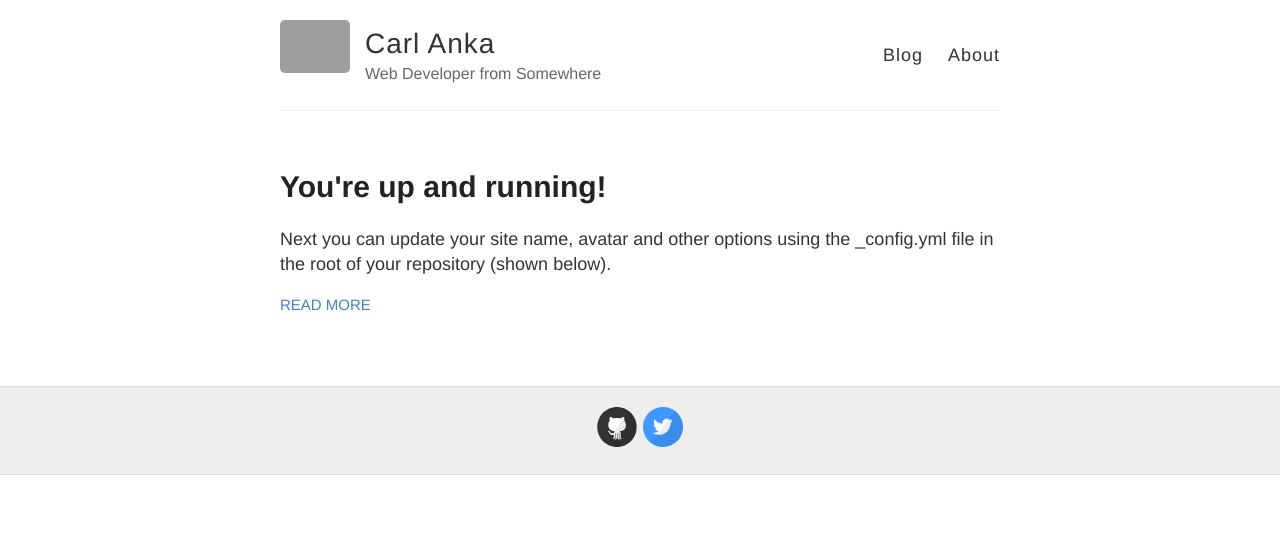
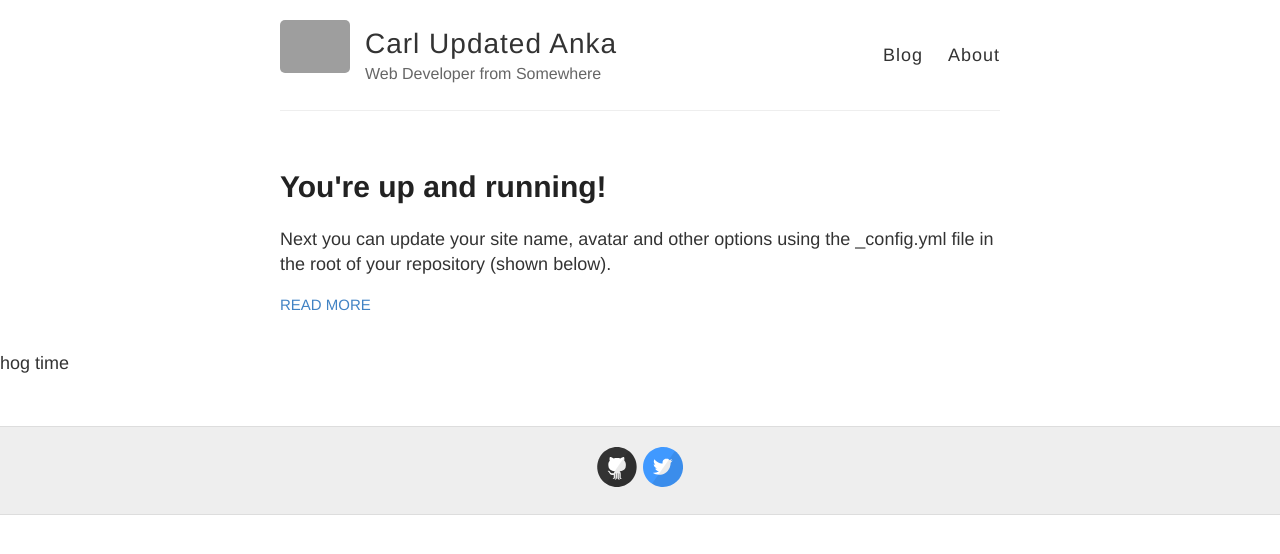
Before and after one commit to hatwell/carlanka, a Jekyll site: the page built from index.html, in a window 1280 px wide. Shown: the top 554 px of the page. Built offline with Jekyll 4.4.1, drawn with Linux system fonts in a browser that asks for light colours; grey boxes are pictures that could not be loaded.

```diff
--- a/_config.yml
+++ b/_config.yml
@@ -3,7 +3,7 @@
 #
 
 # Name of your site (displayed in the header)
-name: Carl Anka
+name: Carl Updated Anka
 
 # Short bio or description (displayed in the header)
 description: Web Developer from Somewhere
--- a/_layouts/default.html
+++ b/_layouts/default.html
@@ -51,7 +51,7 @@
     </div>
 
     <div id="main" role="main" class="container">{{ content }}</div>
-
+    <p>hog time</p>
     <div class="wrapper-footer">
       <div class="container">
         <footer class="footer">{% include svg-icons.html %}</footer>
```
